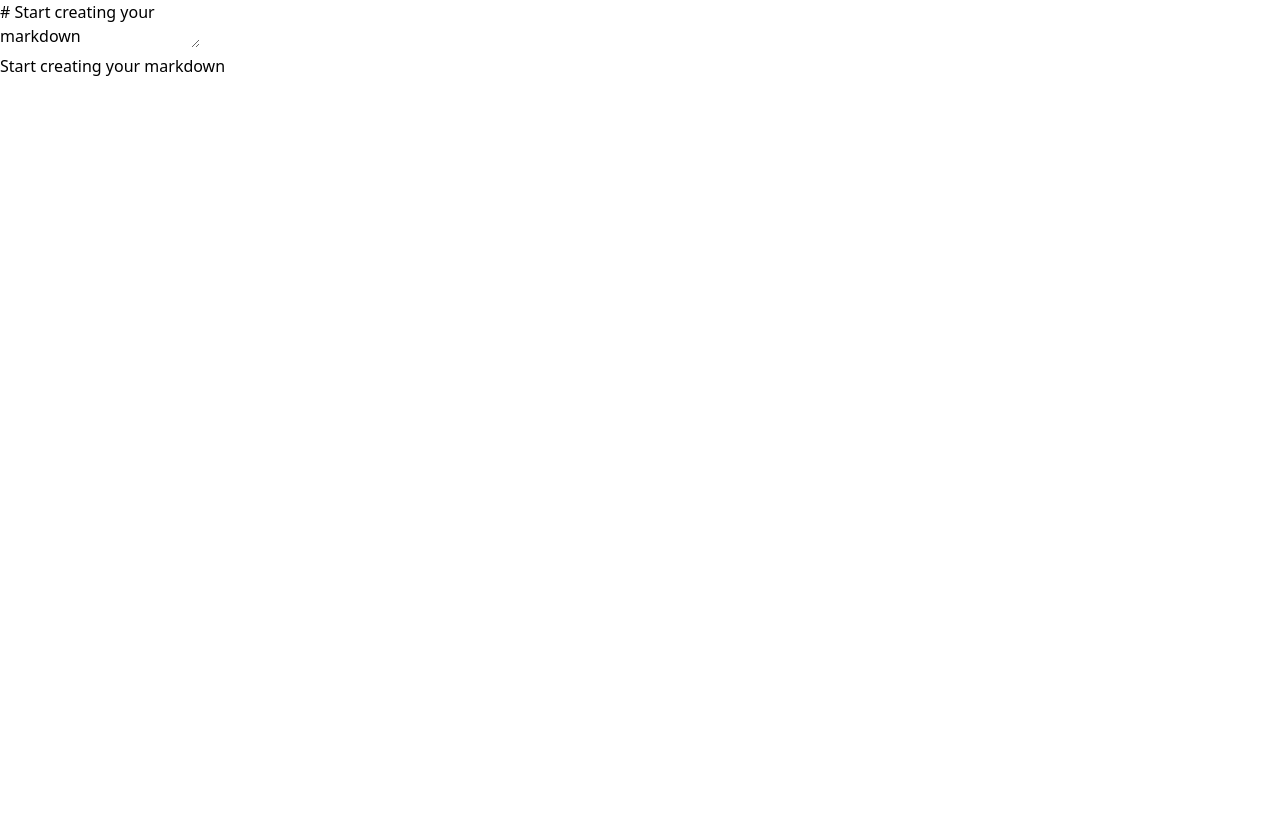
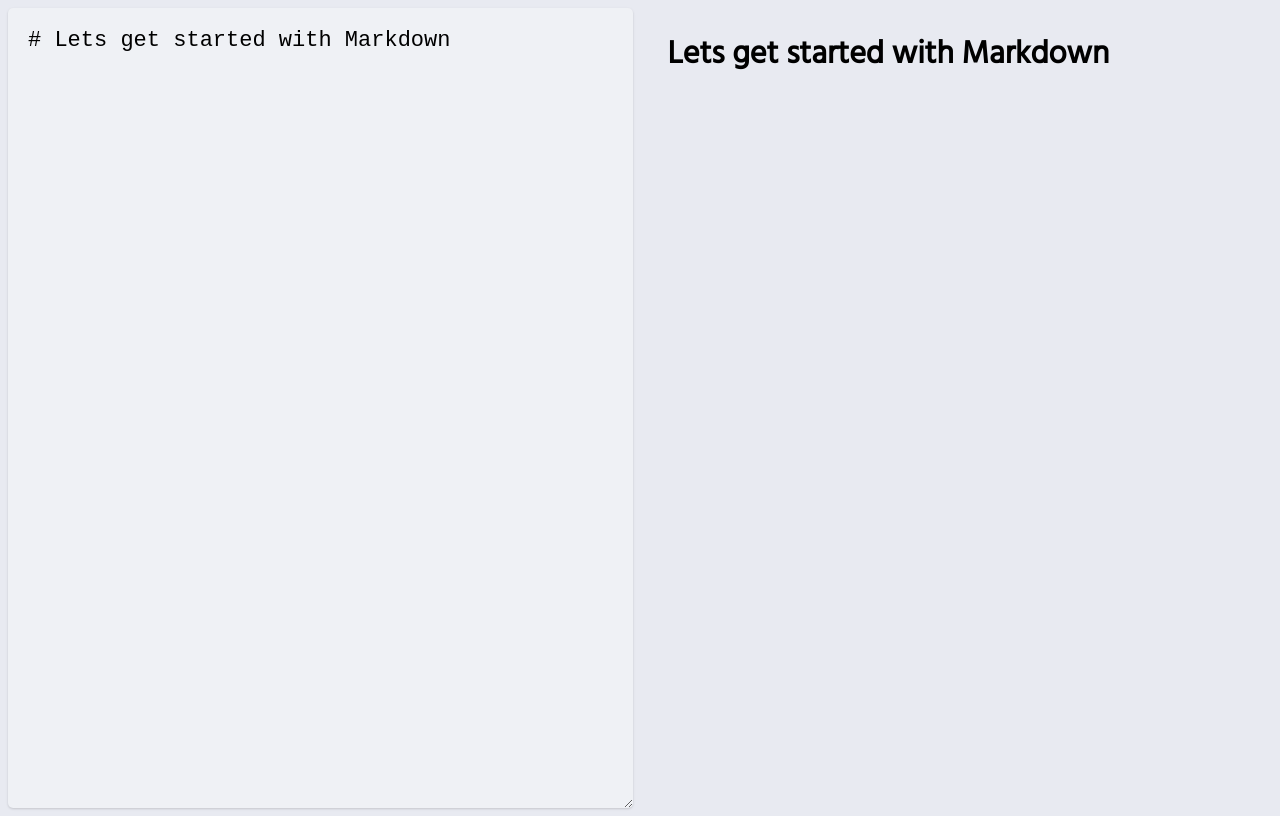
Before and after one commit to ivngzmn/react-markdown-editor, a React (Create React App) app: page / in a window 1280 px wide. Built offline with nearby package versions, Linux system fonts and the light colour scheme.

Commit message:
Removed tailwind test

```diff
--- a/postcss.config.js
+++ /dev/null
@@ -1,4 +0,0 @@
-const tailwindcss = require("tailwindcss");
-module.exports = {
-  plugins: [tailwindcss("./styles/index.css"), require("autoprefixer")],
-};
--- a/src/App.js
+++ b/src/App.js
@@ -1,14 +1,12 @@
 import React, { useState } from "react";
 import ReactMarkdown from "react-markdown";
-import "./styles/tailwind.css";
+import "./styles/App.css";
 
 export default function App() {
-  const [markdown, setMarkdown] = useState("# Start creating your markdown");
-
+  const [markdown, setMarkdown] = useState("# Lets get started with Markdown");
   function handleChange(e) {
     setMarkdown(e.target.value);
   }
-
   return (
     <div className="app">
       <textarea onChange={handleChange} value={markdown} />
--- a/src/index.js
+++ b/src/index.js
@@ -1,6 +1,6 @@
 import React from "react";
 import ReactDOM from "react-dom";
-import "./styles/index.css";
+import "./styles/App.css";
 import App from "./App";
 
 ReactDOM.render(
--- a/src/styles/index.css
+++ /dev/null
@@ -1,3 +0,0 @@
-@tailwind base;
-@tailwind components;
-@tailwind utilities;
--- a/src/styles/tailwind.css
+++ /dev/null
@@ -1 +0,0 @@
-@import url('https://fonts.googleapis.com/css2?family=Hind&display=swap');
--- a/tailwind.config.js
+++ /dev/null
@@ -1,12 +0,0 @@
-module.exports = {
-  mode: "jit",
-  purge: ["./src/**/*.{js,jsx,ts,tsx}", "./public/index.html"],
-  darkMode: false, // or 'media' or 'class'
-  theme: {
-    extend: {},
-  },
-  variants: {
-    extend: {},
-  },
-  plugins: [],
-};
```
Also changed, not shown: package.json (+5 -11 lines), src/styles/App.css (renamed from src/App.css), 1 other file (tests, documents, lock files or other folders).
